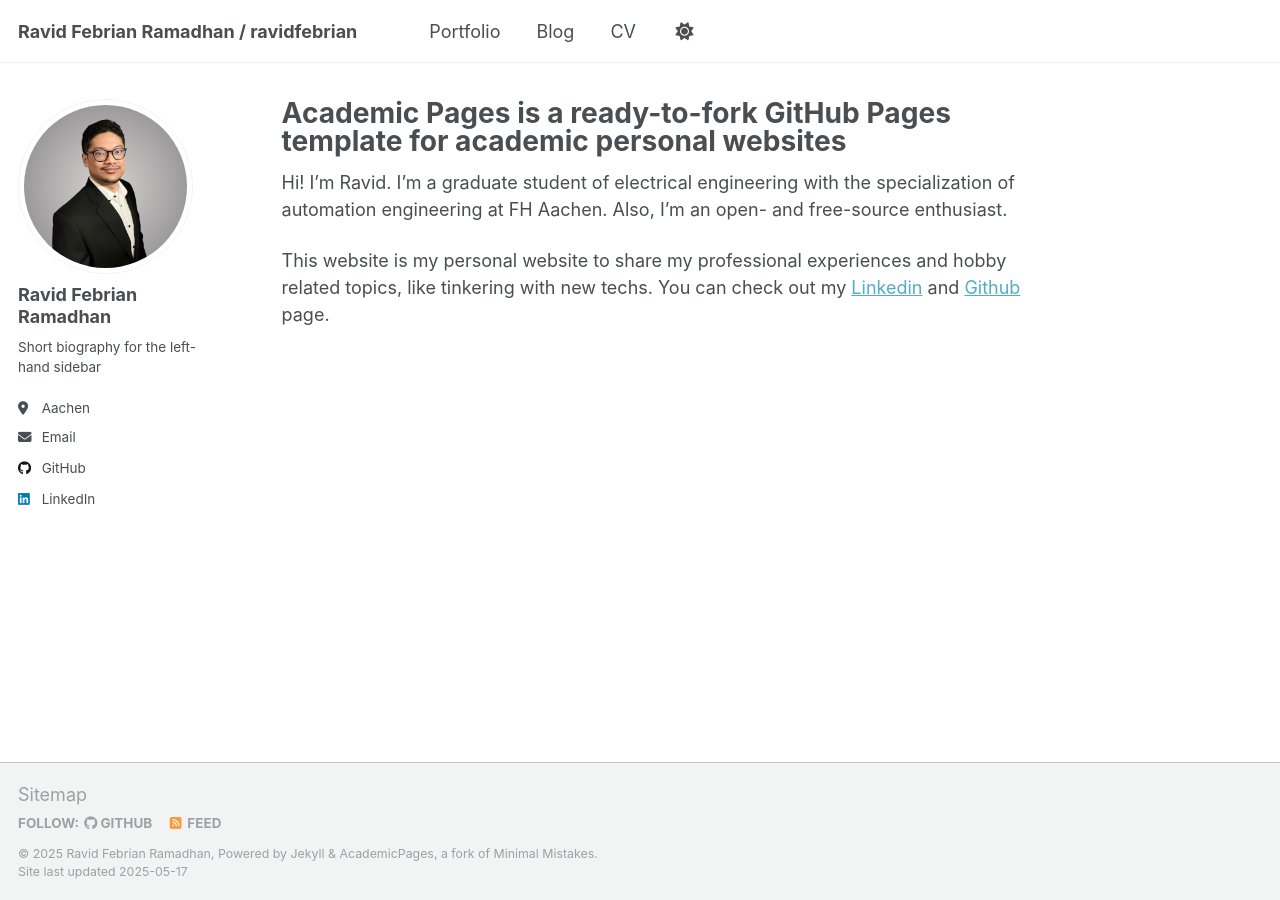
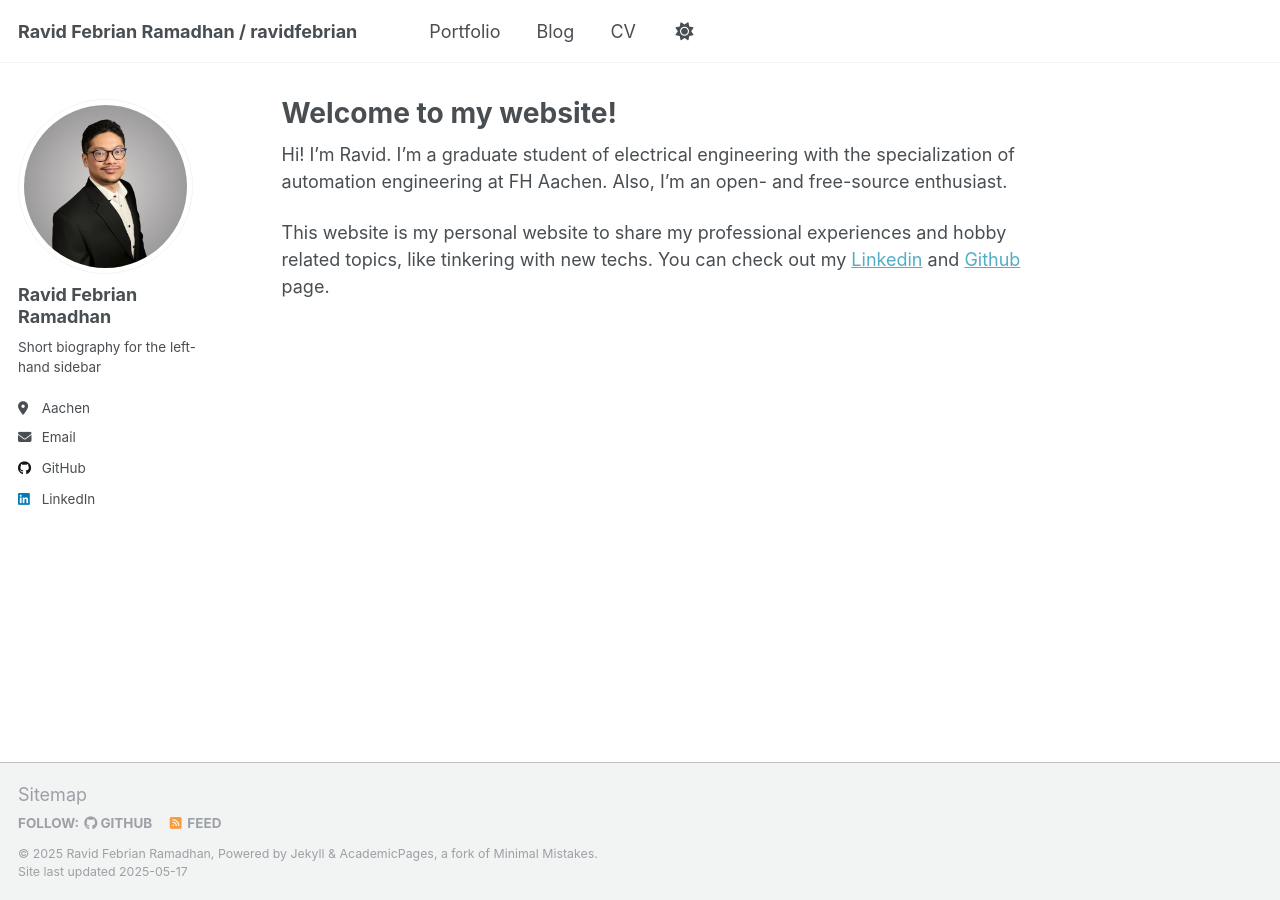
Before and after one commit to ravidfebrian/ravidfebrian.github.io, a Jekyll site: the page built from _pages/about.md, in a window 1280 px wide. Built offline with Jekyll 4.4.1, drawn with Linux system fonts in a browser that asks for light colours.

Commit message:
Change title about.md

```diff
--- a/_pages/about.md
+++ b/_pages/about.md
@@ -1,6 +1,6 @@
 ---
 permalink: /
-title: "Academic Pages is a ready-to-fork GitHub Pages template for academic personal websites"
+title: "Welcome to my website!"
 author_profile: true
 redirect_from:
   - /about/
```
